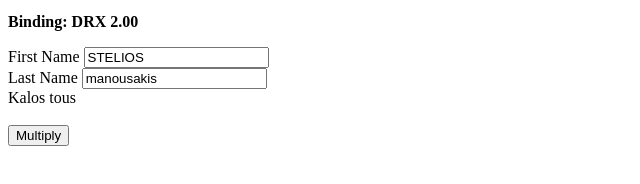
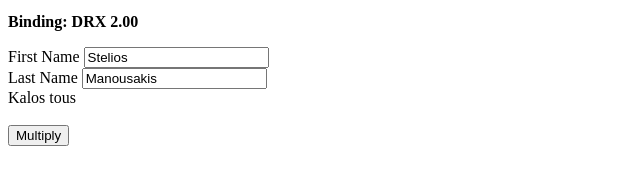
Before and after one commit to Stylianos91/AngularJS_tutorial, a plain HTML site: page index.html in a window 1280 px wide. Shown: the part 192-376 px from the top of the page, 0-640 px from the left. Drawn offline with Linux system fonts and the light colour scheme.

```diff
--- a/index.html
+++ b/index.html
@@ -19,10 +19,10 @@
 <p><b>Binding: {{tutorialObject.bindOutout |currency:"DRX "}}</b></p>
 
 <label>First Name </label>
-<input ng-model="tutorialObject.firstName | uppercase">
+<input ng-model="tutorialObject.firstName ">
 <br/>
 <label>Last Name </label>
-<input ng-model="tutorialObject.lastName |lowercase">
+<input ng-model="tutorialObject.lastName">
 <welcome-message></welcome-message>
 
 <br/>
```
Also changed, not shown: 2 other files.
